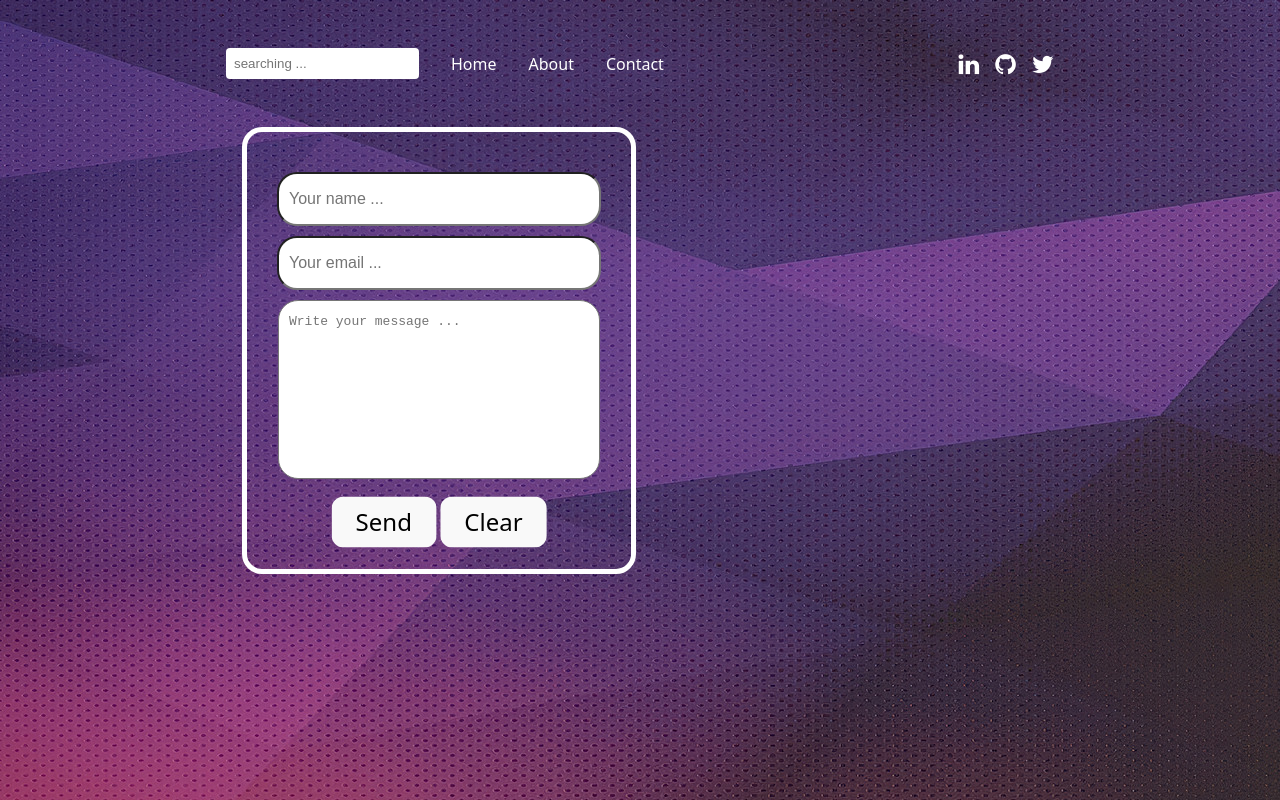
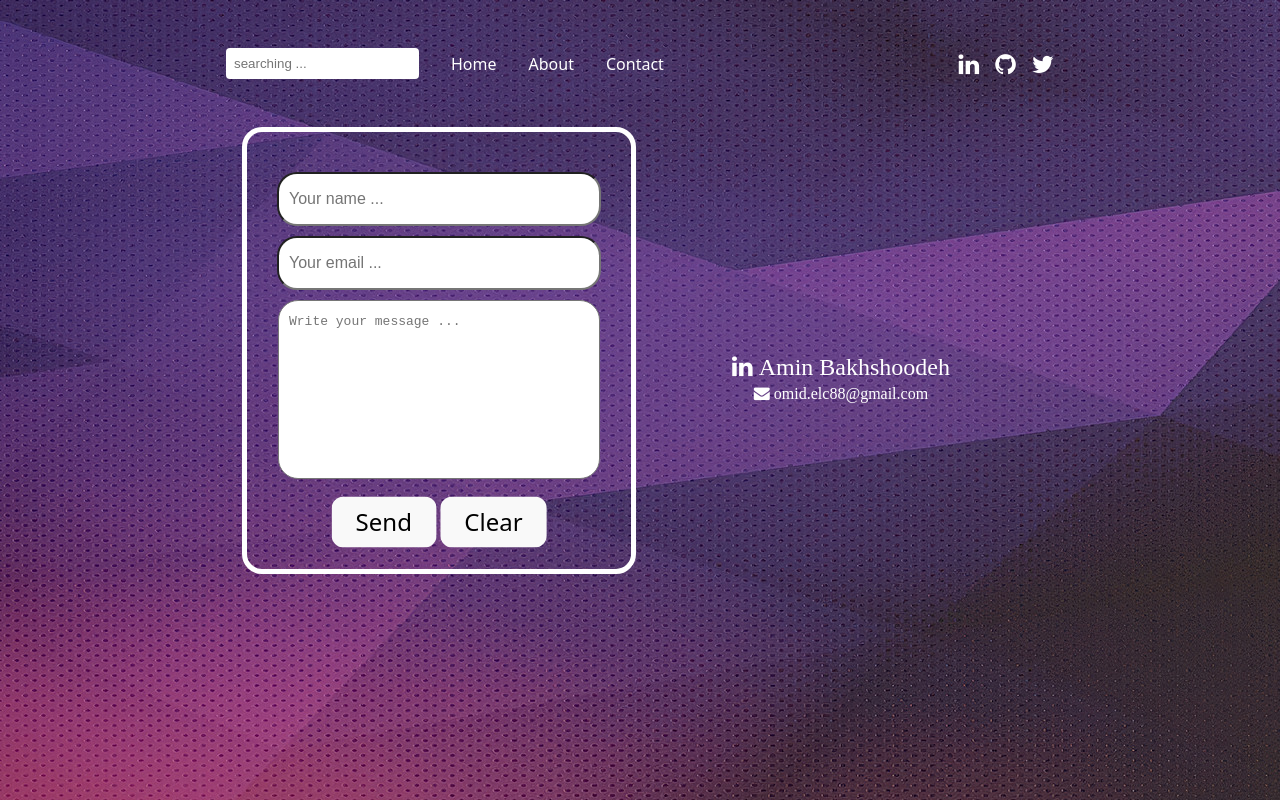
Before and after one commit to AminSBU/portfolio, a React (Vite) app in the folder jsPortfolio/: page /contact in a window 1280 px wide. Shown: the top 800 px of the page. Built offline with nearby package versions, Linux system fonts and the light colour scheme.

Commit message:
add email and linkedin in contact

```diff
--- a/jsPortfolio/src/Contact.css
+++ b/jsPortfolio/src/Contact.css
@@ -9,6 +9,14 @@
     grid-column: span 4 / span 4;
     grid-row: span 2 / span 2;
     grid-row-start: 1;
+}
+
+.others {
+    grid-column: span 4 / span 4;
+    grid-row: span 3 / span 3;
+    grid-column-start: 5;
+    grid-row-start: 2;
+    color: white;
 }
 
 .form
--- a/jsPortfolio/src/Contact.jsx
+++ b/jsPortfolio/src/Contact.jsx
@@ -58,6 +58,14 @@ function Contact()
                     </div>
 
                 </form>
+                <div className='others'>
+                    <div className='linkedin-profile'>
+                        <a href="#" className="fa fa-linkedin" style={{ color: 'white', fontSize: '1.5rem' }}> Amin Bakhshoodeh</a>
+                    </div>
+                    <div className='email-address'>
+                        <i class="fa fa-envelope"> omid.elc88@gmail.com</i>
+                    </div>
+                </div>
             </div>
         </>
     );
```
